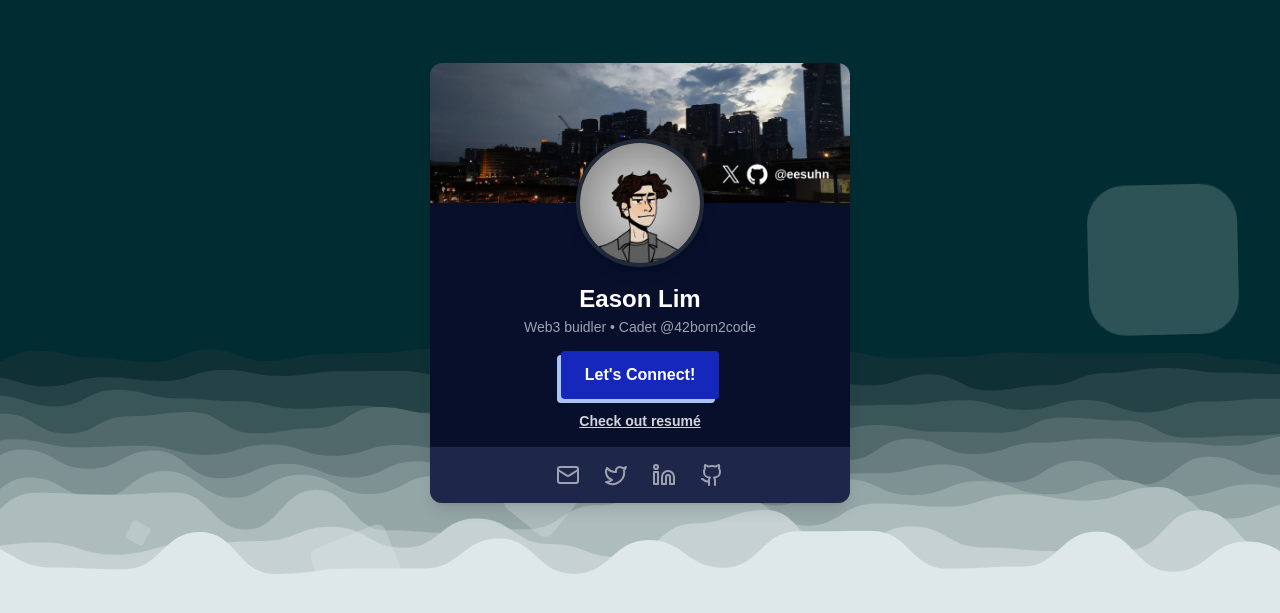
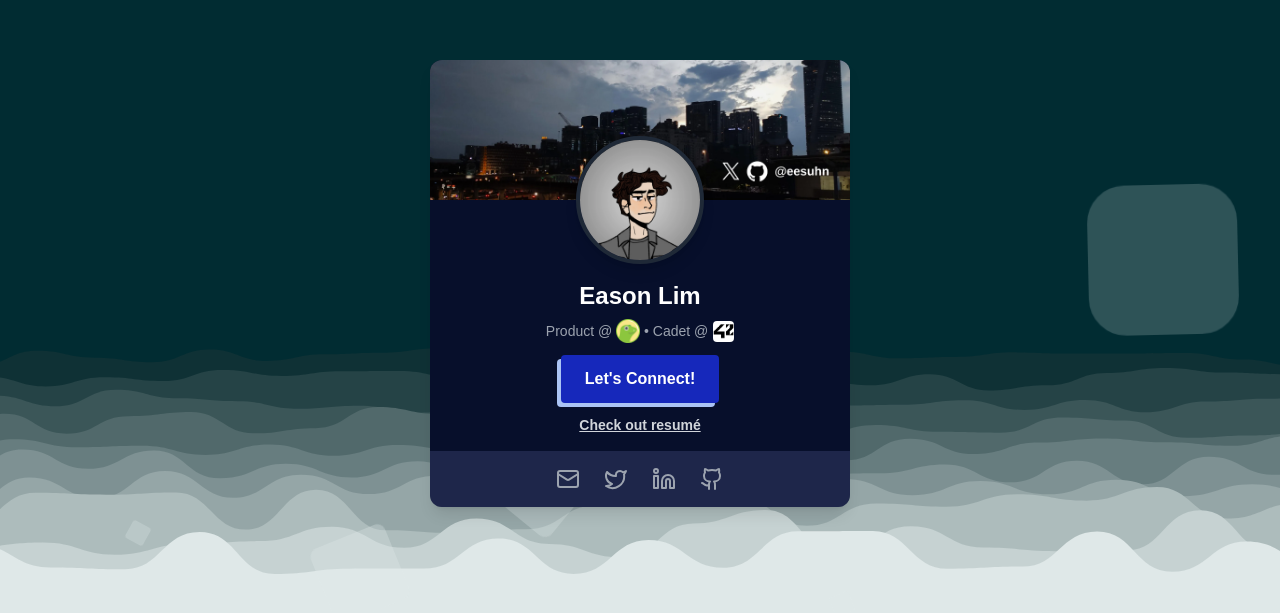
Before and after one commit to eesuhn/eesuhn, a Next.js app in the folder next-profile/: page / in a window 1280 px wide. Shown: the part 117-730 px from the top of the page. Built offline with nearby package versions, Linux system fonts and the light colour scheme.

Commit message:
Updated description

```diff
--- a/next-profile/src/app/globals.css
+++ b/next-profile/src/app/globals.css
@@ -180,3 +180,12 @@ body {
     border-radius: 50%;
   }
 }
+
+/* Logo */
+.align-cg-logo {
+  transform: translateY(7px);
+}
+
+.align-42-logo {
+  transform: translateY(6px);
+}
--- a/next-profile/src/components/ProfileCard.tsx
+++ b/next-profile/src/components/ProfileCard.tsx
@@ -62,14 +62,36 @@ const ProfileCard = () => {
           <div className="mt-16 px-6 py-4 text-center">
             <h2 className="mb-0 text-2xl font-bold text-white">Eason Lim</h2>
             <span className="text-sm text-gray-400">
-              Web3 buidler • Cadet{' '}
+              Product @{' '}
               <a
-                href="https://example.com"
+                href="https://www.coingecko.com/"
                 target="_blank"
                 rel="noopener noreferrer"
-                className="hover:underline"
+                className="inline-flex items-center"
               >
-                @42born2code
+                <Image
+                  src={`${basePath}/coingecko.webp`}
+                  alt="CoinGecko Logo"
+                  width={24}
+                  height={24}
+                  className="align-cg-logo inline-block rounded-sm"
+                />
+              </a>
+              {' • '}
+              Cadet @{' '}
+              <a
+                href="https://www.42network.org/"
+                target="_blank"
+                rel="noopener noreferrer"
+                className="ml-[1px] inline-flex items-center"
+              >
+                <Image
+                  src={`${basePath}/42.webp`}
+                  alt="42 Logo"
+                  width={21}
+                  height={21}
+                  className="align-42-logo inline-block rounded-sm"
+                />
               </a>
             </span>
             <div className="mt-3 flex flex-col items-center">
```
Also changed, not shown: next-profile/public/42.webp (added), next-profile/public/coingecko.webp (added).
